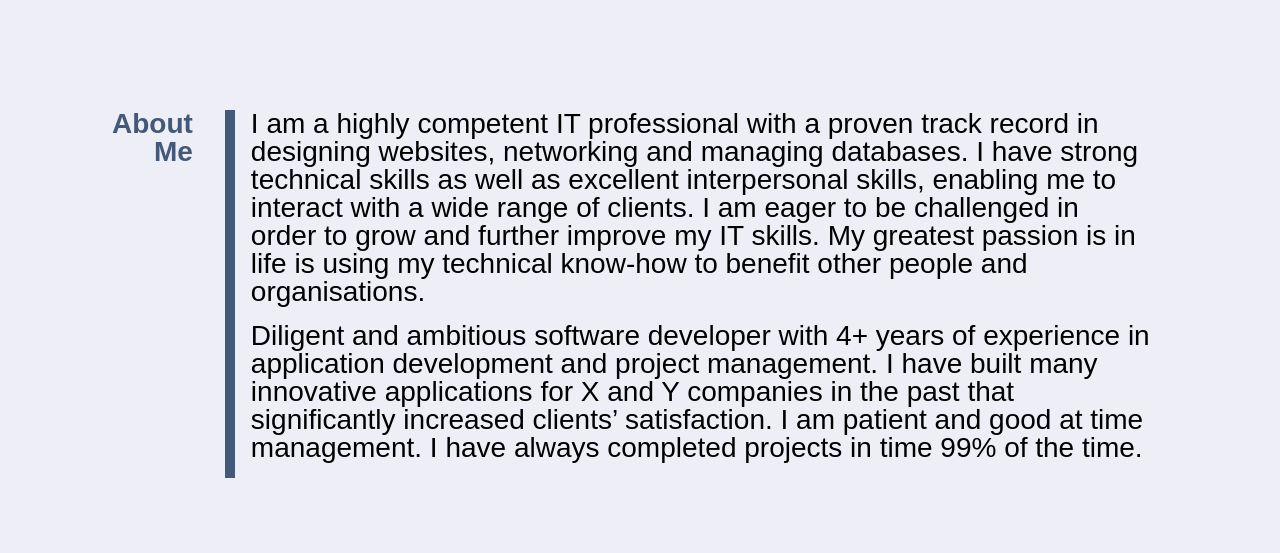
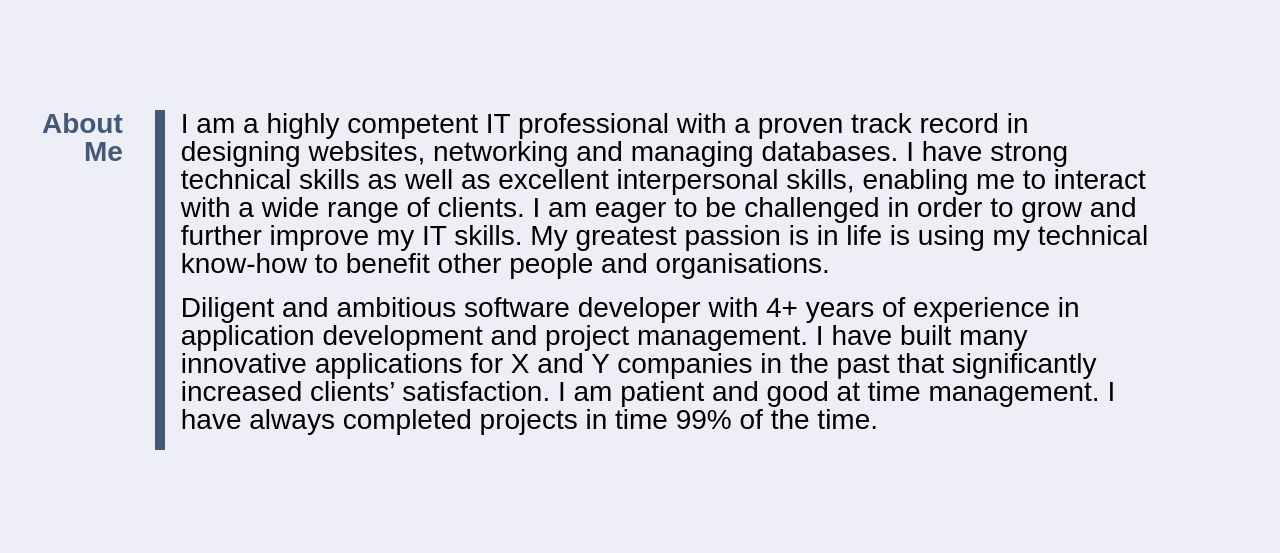
Before and after one commit to FaustoLopez1/Fausto-Lopez-Portfolio, a plain HTML site: page index.html in a window 1280 px wide. Shown: the part 247-800 px from the top of the page. Drawn offline with Linux system fonts and the light colour scheme.

Commit message:
Final With section width fixed

```diff
--- a/assets/css/style.css
+++ b/assets/css/style.css
@@ -301,7 +301,7 @@ min-height: 50%;
   display:flex;
   justify-content: flex-end;
   align-items: flex-start;
-  width: 15%;
+  width: 5%;
 }
 
 .text-container {
```
